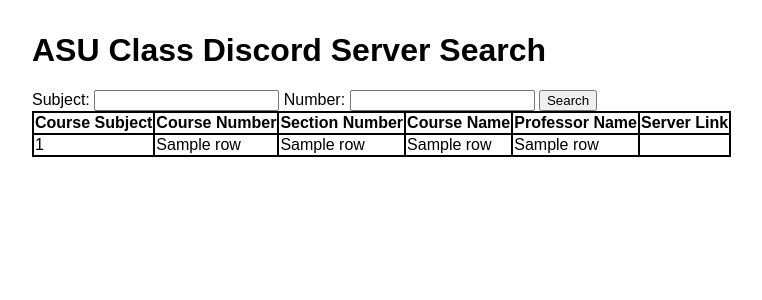
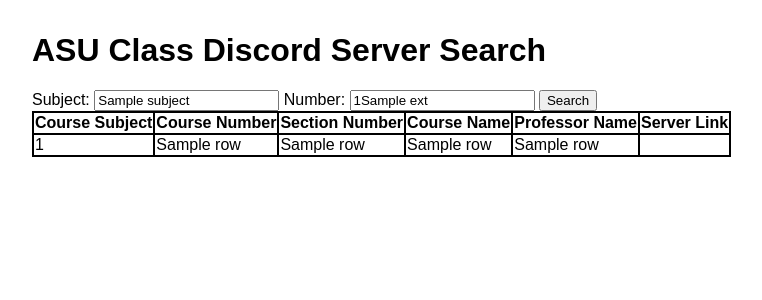
Before and after one commit to FahadSec/cse412_project, a Flask app: template src/templates/index.html in a window 1280 px wide. Shown: the top 300 px of the page, without its empty margins (0-762 px from the left). Run offline with Flask 3, Linux system fonts and the light colour scheme; the template is opened without the code that fills it: most values are stand-ins (such as "Sample title", 1, 10 or a date in 2020); parts of the project's set-up code (start-up, migrations or seed data) failed here and were passed over.

Commit message:
search fields

```diff
--- a/src/app.py
+++ b/src/app.py
@@ -1,6 +1,6 @@
 #!/usr/bin/env python3
 from flask_sqlalchemy import SQLAlchemy
-from flask import Flask, render_template#, url_for
+from flask import Flask, render_template, url_for, request#, url_for
 import models
 
 app = Flask(__name__)
@@ -43,6 +43,25 @@ def index() -> str:
     results = search("CSE", 412, "")
     return render_template('index.html', rows=results)
 
+@app.route("/",  methods =["GET", "POST"])
+def search_page():
+    if request.method == "POST":
+        subject = request.form.get("subject")
+        number = request.form.get("number")
+        ext = ''
+        if number!='':
+            if len(number) > 3:
+                ext = number[3:]
+                number = number[:3]
+
+        print(subject,number,ext)
+        results = search(subject, number, ext)
+        if number is None: number = ''
+        if subject is None: subject = ''
+        if ext is None: ext = ''
+        return render_template("index.html", rows=results, subject=subject, number=number, ext=ext)
+    return render_template("index.html", rows=())
+
 """
     for r in results:
         print(r)
--- a/src/templates/index.html
+++ b/src/templates/index.html
@@ -11,13 +11,13 @@
 <div class="content">
 	<h1>ASU Class Discord Server Search</h1>
 
-	<form>
+	<form action="{{url_for("search_page")}}" method="post">
 		<label for="subject">Subject: </label>
-		<input id="subject" name="subject" type="text">
+		<input id="subject" name="subject" type="text" value="{{subject}}">
 
 		<label for="number">Number: </label>
-		<input id="number" name="number" type="text">
-		<input type="button" value="Search">
+		<input id="number" name="number" type="text" value="{{number}}{{ext}}">
+		<input type="submit" value="Search">
 	</form>
 
 	<table>
```
